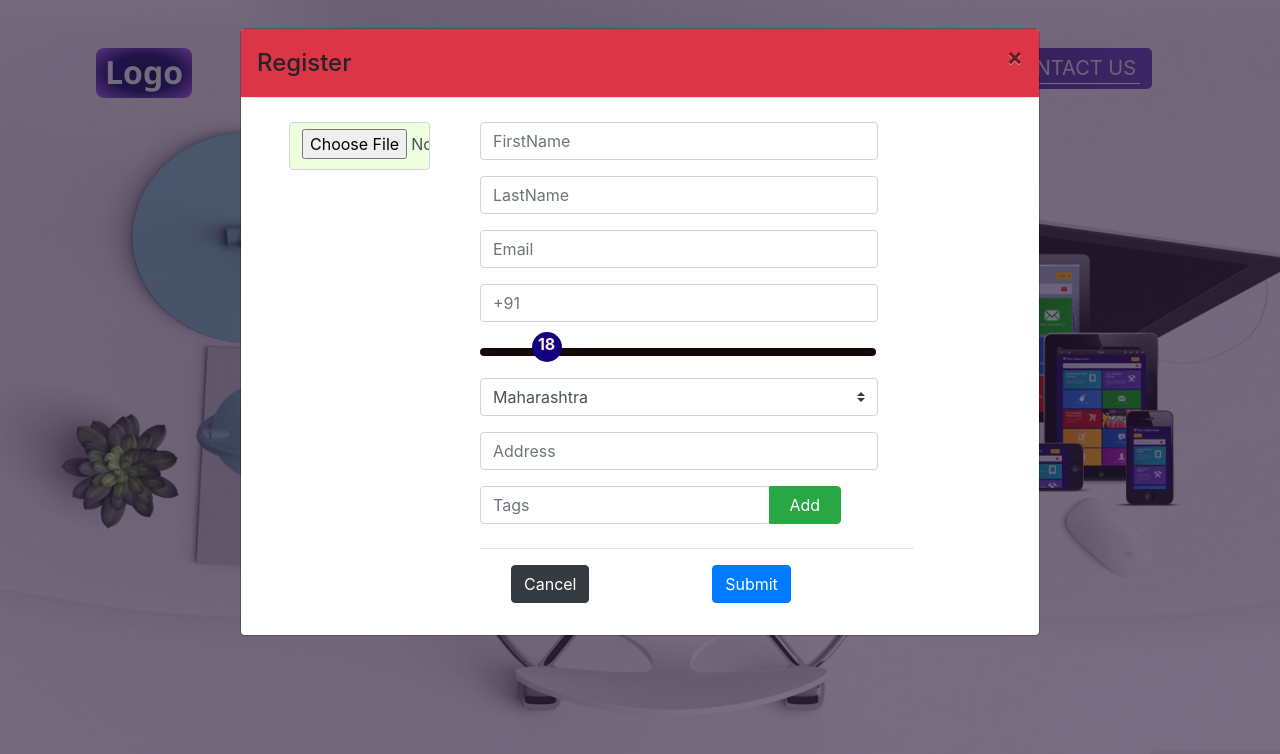
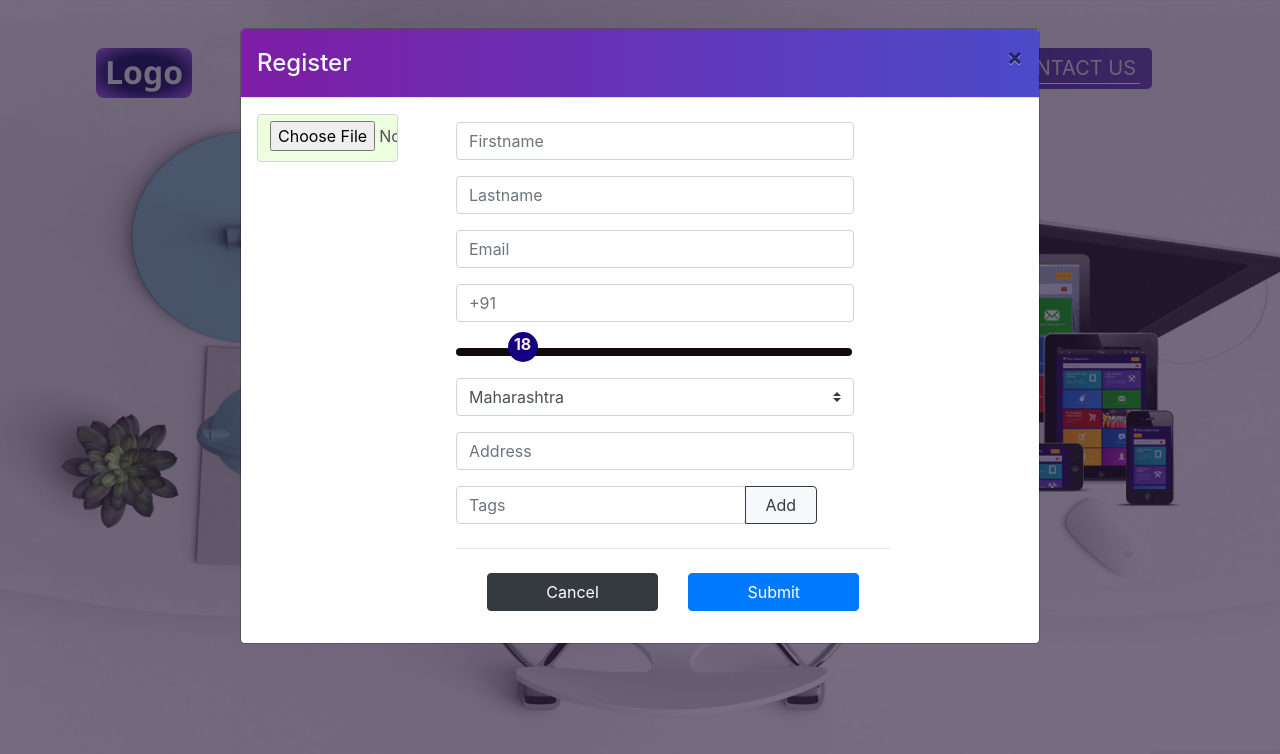
Before and after one commit to udayskai/ConsultancyDemo_Project_Repo, a React (Create React App) app: page / in a window 1280 px wide. Both pictures are taken after a click on the button "Register". Shown: the top 754 px of the page. Built offline with nearby package versions, Linux system fonts and the light colour scheme.

Commit message:
add logo ,btn-block,fileMargin

```diff
--- a/public/index.html
+++ b/public/index.html
@@ -3,25 +3,13 @@
 
 <head>
   <meta charset="utf-8" />
-  <link rel="icon" href="%PUBLIC_URL%/favicon.ico" />
+  <link rel="icon" href="./authenticjobs-circle.png" />
   <meta name="viewport" content="width=device-width, initial-scale=1" />
   <meta name="theme-color" content="#000000" />
   <meta name="description" content="Web site created using create-react-app" />
   <link rel="apple-touch-icon" href="%PUBLIC_URL%/logo192.png" />
-  <!--
-      manifest.json provides metadata used when your web app is installed on a
-      user's mobile device or desktop. See https://developers.google.com/web/fundamentals/web-app-manifest/
-    -->
-  <!--
-      Notice the use of %PUBLIC_URL% in the tags above.
-      It will be replaced with the URL of the `public` folder during the build.
-      Only files inside the `public` folder can be referenced from the HTML.
 
-      Unlike "/favicon.ico" or "favicon.ico", "%PUBLIC_URL%/favicon.ico" will
-      work correctly both with client-side routing and a non-root public URL.
-      Learn how to configure a non-root public URL by running `npm run build`.
-    -->
-  <title>React App</title>
+  <title>Consultancy Jobs App</title>
 </head>
 
 <body>
--- a/src/component/Form/form.jsx
+++ b/src/component/Form/form.jsx
@@ -86,22 +86,22 @@ export default class form extends Component {
                     <div className="row">
 
                         {/* files*/}
-                        <div className="subbox1 col-lg-3 ml-4 col-md-3 " >
+                        <div className=" col-lg-3  col-md-3 " >
                             <input type="file" id="photo" name="photo" placeholder="Photo"
                                 onChange={this.img} value={this.state.value}
-                                style={{ backgroundColor: "#EEFFDF", width: "max-fit", height: "3rem" }}
-                                className=" col-lg-10 col-sm-12 m-2 form-control " />
+                                style={{ backgroundColor: "#EEfFDF", width: "max-fit", height: "3rem" }}
+                                className=" col-lg-10 col-sm-12 form-control " />
                         </div>
 
                         <div className="col-lg-7 col-md-7 mt-2   subbox2">
                             {/* FirstName */}
-                            <input type="text" name="firstname" placeholder="FirstName"
+                            <input type="text" name="firstname" placeholder="Firstname"
                                 pattern="[a-z,A-Z]{3,10}" value={this.state.firstname} onChange={this.onchangemethod}
                                 className="form-control col-lg-11" />
 
                             {/* LastName */}
                             <input type="text" className="ml-0 mt-3 form-control col-lg-11 "
-                                name="lastname" placeholder="LastName" value={this.state.lastname}
+                                name="lastname" placeholder="Lastname" value={this.state.lastname}
                                 onChange={this.onchangemethod} />
 
                             {/* row 2  Email*/}
@@ -158,7 +158,7 @@ export default class form extends Component {
                                         placeholder="Tags" value={this.state.tags} onChange={this.onchangemethod}
                                     />
 
-                                    <button className="col-lg-2 col-sm-6 btn btn-success" type="button" onClick={this.addinarray} > Add</button>
+                                    <button className="col-lg-2 col-sm-6 btn btn-outline-dark bg-light" type="button" onClick={this.addinarray} > Add</button>
                                 </div>
                                 <section className="col-md-12 mt-2">
                                     {
@@ -171,13 +171,13 @@ export default class form extends Component {
                             {/* submits */}
                             <hr />
                             <div className="row m-3">
-                                <div className="col-md-6 mx-auto ">
-                                    <Button variant="dark" type="submit" onClick={this.props.close}>
+                                <div className="col-md-6 col-sm-12 mx-auto ">
+                                    <Button className="btn btn-block mt-2" variant="dark" type="submit" onClick={this.props.close}>
                                         Cancel
                                      </Button>
                                 </div>
-                                <div className="col-md-6 mx-auto ">
-                                    <Button variant="primary" type="">
+                                <div className="col-md-6  col-sm-12  mx-auto ">
+                                    <Button className="btn btn-block mt-2" variant="primary" type="submit">
                                         Submit </Button>
                                 </div>
                             </div>
--- /dev/null
+++ b/src/component/modal/modal.css
@@ -0,0 +1,7 @@
+
+
+
+.modalheader{
+    background-image: linear-gradient(to Left , rgb(75, 75, 202),rgb(126, 29, 165));
+    color: aliceblue;
+}
--- a/src/component/modal/modal.jsx
+++ b/src/component/modal/modal.jsx
@@ -1,5 +1,7 @@
 import React from 'react';
 import { Modal } from 'react-bootstrap';
+
+import './modal.css'
 
 
 
@@ -12,7 +14,7 @@ export default function modal(props) {
                 size="lg"
                 aria-labelledby="contained-modal-title-vcenter"
             >
-                <Modal.Header closeButton className="bg-danger">
+                <Modal.Header closeButton className="modalheader">
                     <Modal.Title>Register</Modal.Title>
                 </Modal.Header>
 
```
Also changed, not shown: public/authenticjobs-circle.png (added), public/undraw_modern_design_v3wv.svg (added).
